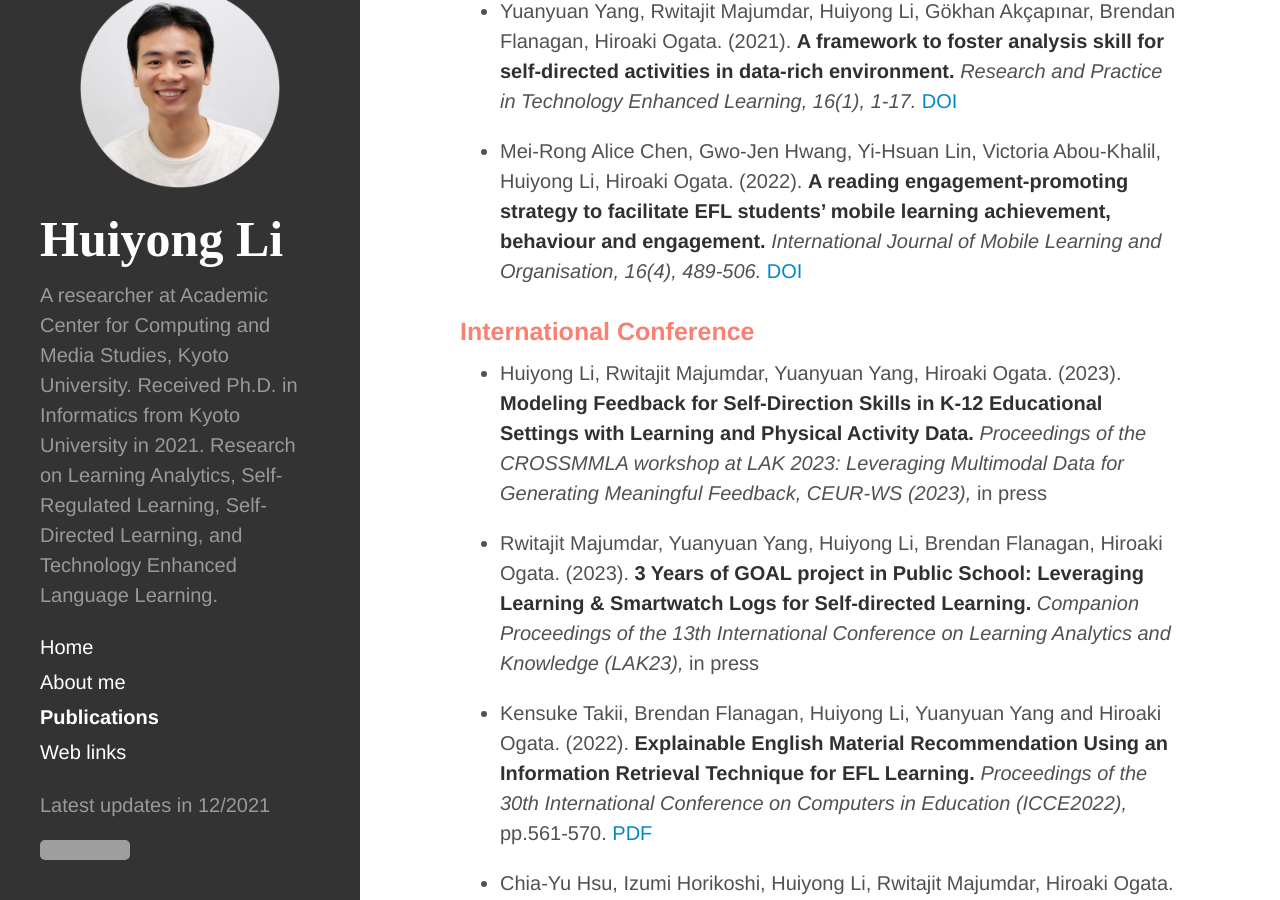
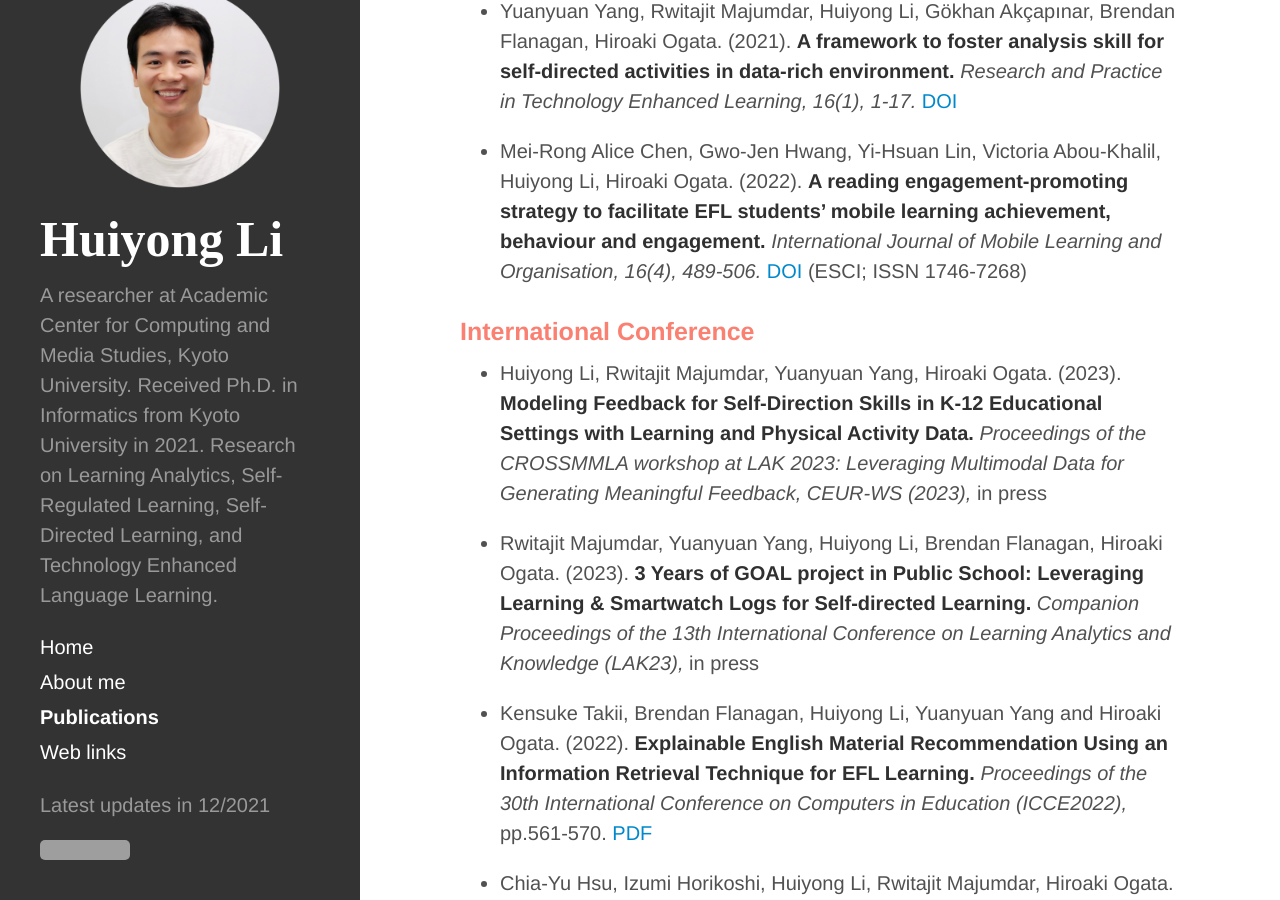
Before and after one commit to li-huiyong/li-huiyong.github.io, a Jekyll site: the page built from publications.md, in a window 1280 px wide and 900 px high, scrolled down 1227 px. Built offline with Jekyll 4.4.1, drawn with Linux system fonts in a browser that asks for light colours; nearby versions of some CDN libraries; some web fonts are replaced; grey boxes are pictures that could not be loaded.

Commit message:
ESCI index add

```diff
--- a/publications.md
+++ b/publications.md
@@ -23,7 +23,7 @@ ___
 
 * Yuanyuan Yang, Rwitajit Majumdar, Huiyong Li, Gökhan Akçapınar, Brendan Flanagan, Hiroaki Ogata. (2021). **A framework to foster analysis skill for self-directed activities in data-rich environment.** _Research and Practice in Technology Enhanced Learning, 16(1), 1-17._ [DOI](https://doi.org/10.1186/s41039-021-00170-y){:target="_blank"}
 
-* Mei-Rong Alice Chen, Gwo-Jen Hwang, Yi-Hsuan Lin, Victoria Abou-Khalil, Huiyong Li, Hiroaki Ogata. (2022). **A reading engagement-promoting strategy to facilitate EFL students' mobile learning achievement, behaviour and engagement.** _International Journal of Mobile Learning and Organisation, 16(4), 489-506._ [DOI](https://doi.org/10.1504/IJMLO.2022.125968)
+* Mei-Rong Alice Chen, Gwo-Jen Hwang, Yi-Hsuan Lin, Victoria Abou-Khalil, Huiyong Li, Hiroaki Ogata. (2022). **A reading engagement-promoting strategy to facilitate EFL students' mobile learning achievement, behaviour and engagement.** _International Journal of Mobile Learning and Organisation, 16(4), 489-506._ [DOI](https://doi.org/10.1504/IJMLO.2022.125968) (ESCI; ISSN 1746-7268)
 
 
 ### <span style="color: Salmon; ">International Conference</span>
```
